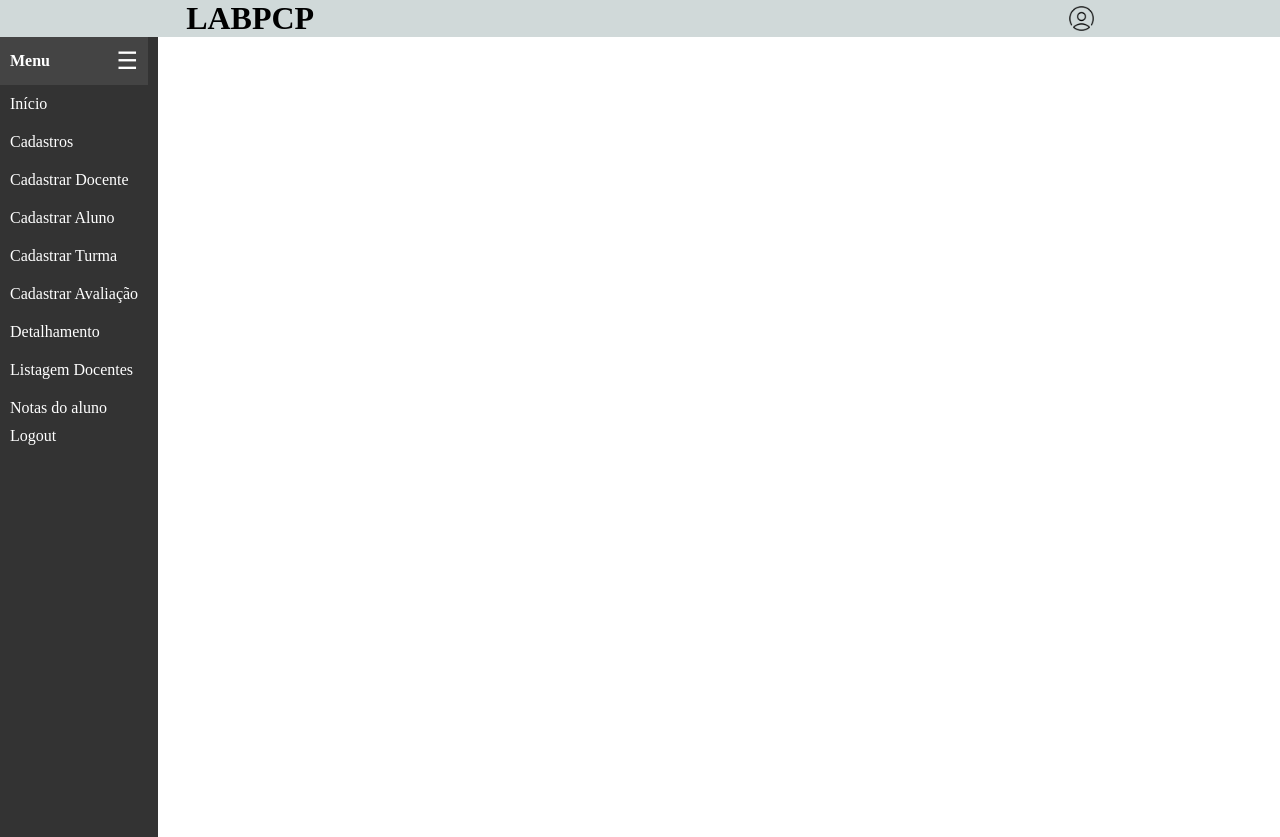
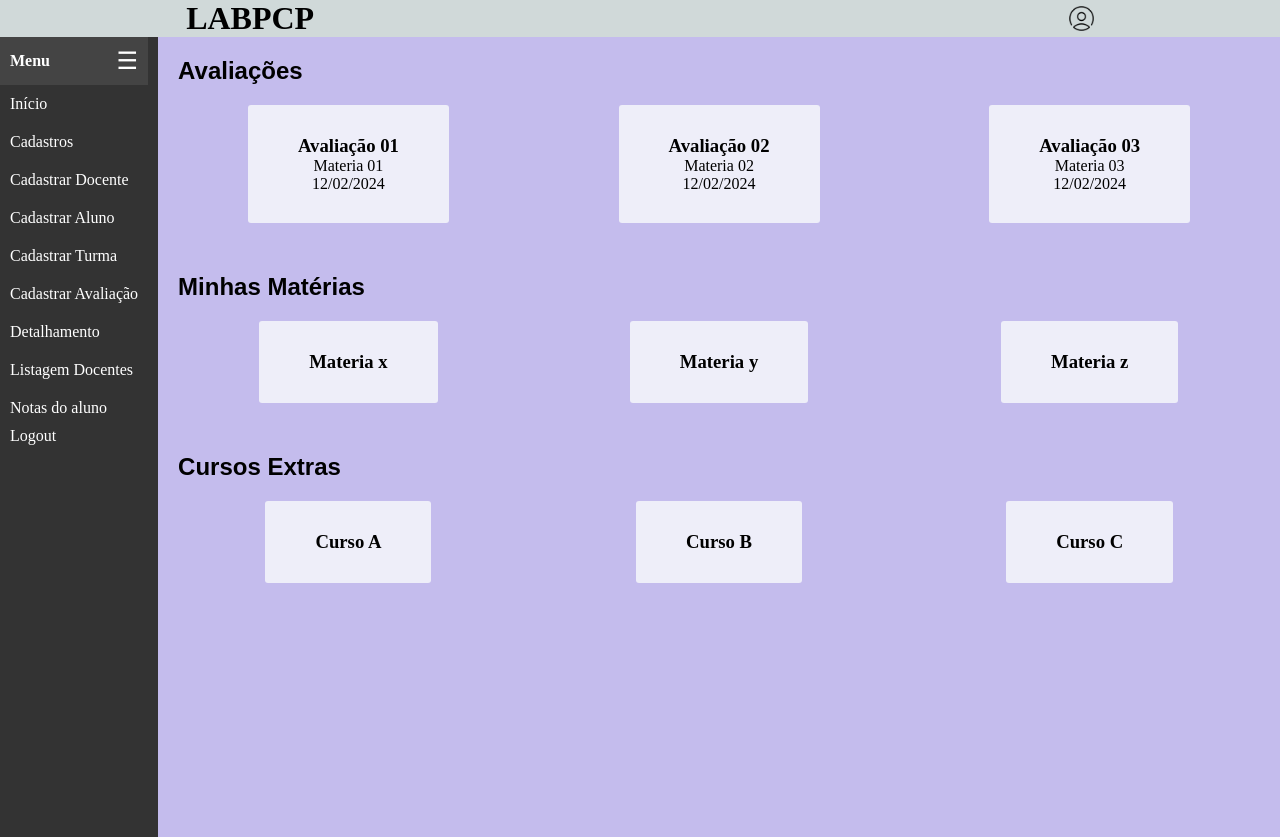
Before and after one commit to gabrielagabriela/projeto-lapPCP-Angular, an Angular app: page /inicioaluno in a window 1280 px wide. Before the commit this address led to /. Built offline with nearby package versions, Linux system fonts and the light colour scheme.

Commit message:
estruturação inicio-aluno

```diff
--- a/src/app/app.routes.ts
+++ b/src/app/app.routes.ts
@@ -3,6 +3,7 @@ import { LoginComponent } from './pages/login/login.component';
 import { MenuLateralComponent } from './shared/components/menuLateral/menu-lateral/menu-lateral.component';
 import { InicioComponent } from './pages/inicio/inicio/inicio.component';
 import { InicioAdmDocenteComponent } from './pages/inicio/inicio-adm-docente/inicio-adm-docente.component';
+import { InicioAlunoComponent } from './pages/inicio/inicio-aluno/inicio-aluno.component';
 
 
 export const routes: Routes = [
@@ -18,4 +19,8 @@ export const routes: Routes = [
     path: 'inicioadm',
     component: InicioAdmDocenteComponent
   },
+  {
+    path: 'inicioaluno',
+    component: InicioAlunoComponent
+  },
 ];
--- /dev/null
+++ b/src/app/pages/inicio/inicio-aluno/inicio-aluno.component.html
@@ -0,0 +1,41 @@
+<main>
+
+  <section class="sessao">
+
+    <h2>Avaliações</h2>
+
+    <div class="cards-sessao">
+      <div class="card" *ngFor="let item of listaAvaiacoes">
+        <h3>{{item.nomeAvaliacao}}</h3>
+        <p>{{item.materia}}</p>
+        <p>{{item.data}}</p>
+      </div>
+    </div>
+
+  </section>
+
+  <section class="sessao">
+
+    <h2>Minhas Matérias</h2>
+
+    <div class="cards-sessao">
+      <div class="card" *ngFor="let item of listaMaterias">
+        <h3>{{item.nomeMateria}}</h3>
+      </div>
+    </div>
+
+  </section>
+
+  <section class="sessao">
+
+    <h2>Cursos Extras</h2>
+
+    <div class="cards-sessao">
+      <div class="card" *ngFor="let item of listaCursosExtras">
+        <h3>{{item.nomeCurso}}</h3>
+      </div>
+    </div>
+
+  </section>
+
+</main>
--- /dev/null
+++ b/src/app/pages/inicio/inicio-aluno/inicio-aluno.component.scss
@@ -0,0 +1,36 @@
+main{
+  background-color: rgb(196, 188, 237);
+  height: 100vh;
+  display: flex;
+  flex-direction: column;
+  gap: 30px;
+  padding-left: 20px;
+  padding-right: 20px;
+}
+
+.sessao {
+  display: grid;
+  grid-template-columns: 1fr;
+  gap: 20px;
+}
+
+.sessao h2{
+  margin-top: 20px;
+  font-family: Arial, Helvetica, sans-serif;
+}
+
+.cards-sessao{
+  display: grid;
+  grid-template-columns: 1fr 1fr 1fr;
+  justify-items: center;
+  gap: 30px;
+
+}
+
+.card{
+  padding: 30px 50px;
+  border-radius: 3px;
+  background-color: rgb(238, 238, 249);
+  text-align: center;
+
+}
--- /dev/null
+++ b/src/app/pages/inicio/inicio-aluno/inicio-aluno.component.ts
@@ -0,0 +1,54 @@
+import { CommonModule } from '@angular/common';
+import { Component } from '@angular/core';
+
+@Component({
+  selector: 'app-inicio-aluno',
+  standalone: true,
+  imports: [CommonModule],
+  templateUrl: './inicio-aluno.component.html',
+  styleUrl: './inicio-aluno.component.scss'
+})
+export class InicioAlunoComponent {
+
+  listaAvaiacoes = [
+    {
+      nomeAvaliacao :"Avaliação 01",
+      materia: "Materia 01",
+      data: "12/02/2024"
+    },
+    {
+      nomeAvaliacao :"Avaliação 02",
+      materia: "Materia 02",
+      data: "12/02/2024"
+    },
+    {
+      nomeAvaliacao :"Avaliação 03",
+      materia: "Materia 03",
+      data: "12/02/2024"
+    }
+  ]
+
+  listaMaterias = [
+    {
+      nomeMateria: "Materia x"
+    },
+    {
+      nomeMateria: "Materia y"
+    },
+    {
+      nomeMateria: "Materia z"
+    },
+  ]
+
+  listaCursosExtras = [
+    {
+      nomeCurso: "Curso A"
+    },
+    {
+      nomeCurso: "Curso B"
+    },
+    {
+      nomeCurso: "Curso C"
+    }
+  ]
+}
```
Also changed, not shown: 1 other file (tests, documents, lock files or other folders).
